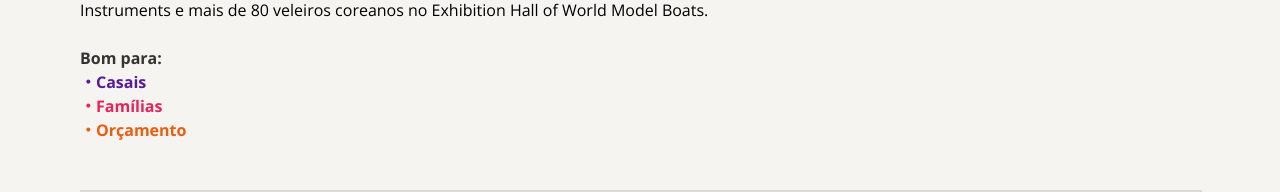
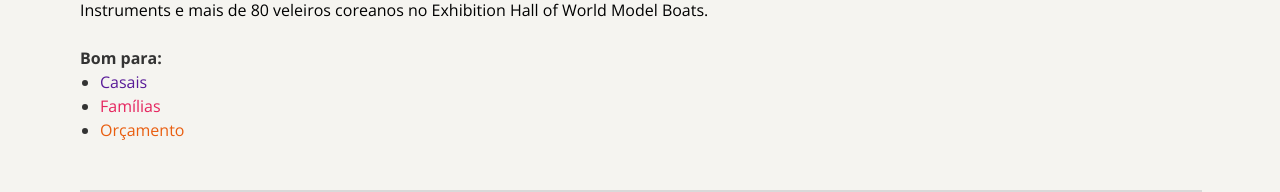
Before and after one commit to edsonperotoni/local-turistico-main, a plain HTML site: page index.html in a window 1280 px wide. Shown: the part 3948-4140 px from the top of the page. Drawn offline with nearby package versions, Linux system fonts and the light colour scheme; a web font is replaced by a local one.

Commit message:
alterado lista 'bom para' para usar tag <ul> e css::marker

```diff
--- a/index.html
+++ b/index.html
@@ -95,9 +95,12 @@
               80 veleiros coreanos no Exhibition Hall of World Model Boats.
               </br></br>
               <strong class="text-secondary">Bom para:</strong> </br>
-              <strong class="accent-purple">・Casais</strong></br>
-              <strong class="accent-pink">・Famílias</strong></br>
-              <strong class="accent-orange">・Orçamento</strong></br>
+              <ul>
+                <li class="accent-purple">Casais</li>
+                <li class="accent-pink">Famílias</li>
+                <li class="accent-orange">Orçamento</li>
+              </ul>
+
             </p>
           </div>
         </div>
--- a/style.css
+++ b/style.css
@@ -125,6 +125,14 @@ div#content-card h3 {
   margin-bottom: 4px;
 }
 
+ul>li {
+  margin-left: 20px;
+}
+
+ul>li::marker {
+ color: #333333;;
+}
+
 .divisor {
   width: 100%;
   height: 0px;
```
